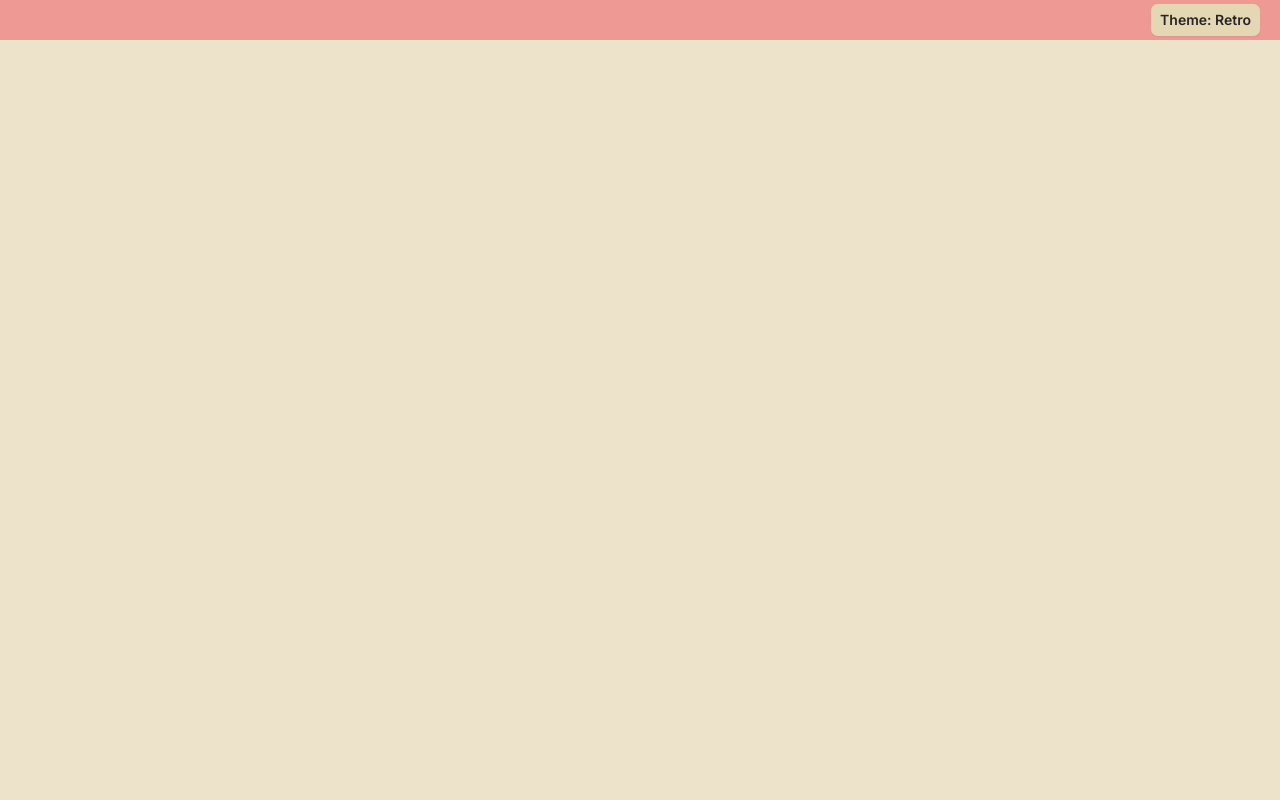
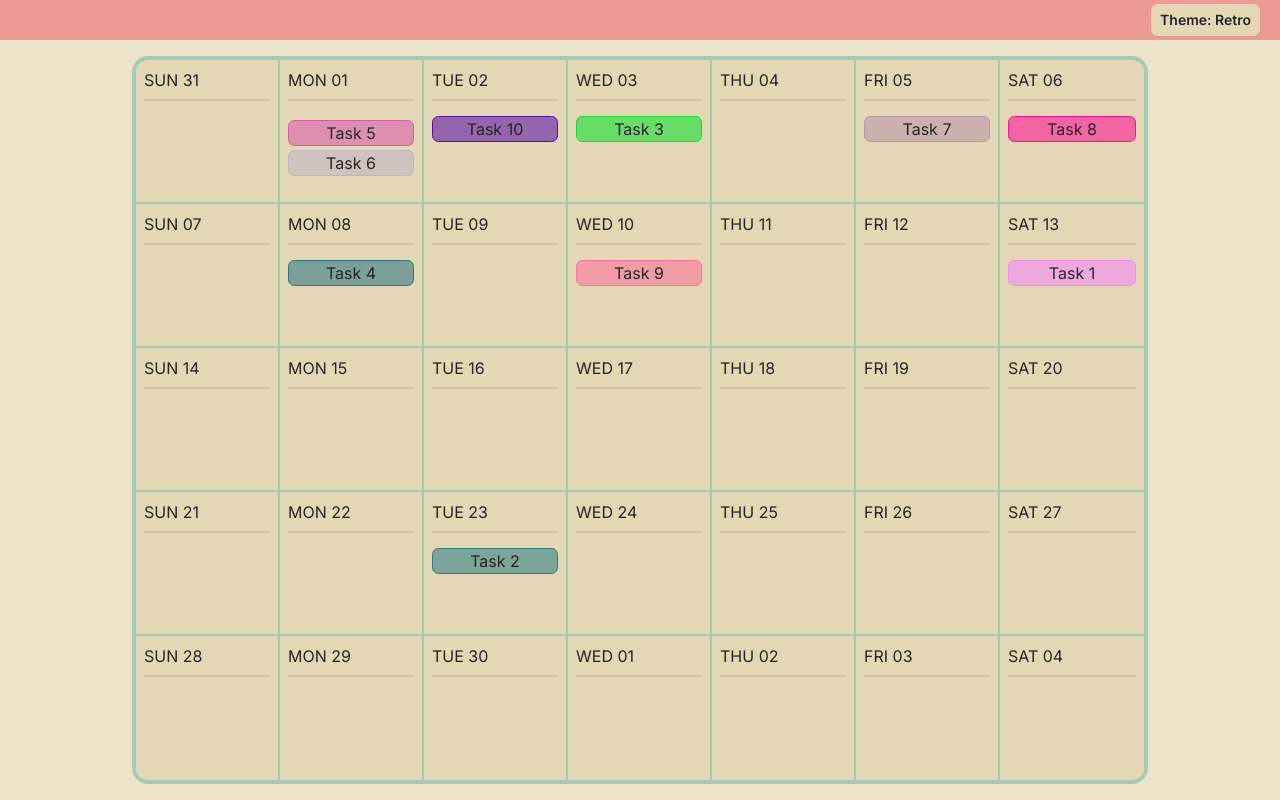
Before and after one commit to RentonMcIntyre/Aggregorian, a Next.js app: page / in a window 1280 px wide. Built offline with nearby package versions, Linux system fonts and the light colour scheme.

Commit message:
Implemented DnD on calendar

```diff
--- a/app/page.tsx
+++ b/app/page.tsx
@@ -1,5 +1,27 @@
 "use client";
 
+import Calendar, { CalendarTask } from "@/components/ui/calendar";
+import { faker } from "@faker-js/faker";
+import { endOfMonth, lastDayOfWeek, startOfMonth, startOfWeek } from "date-fns";
+
 export default function Home() {
-  return <main></main>;
+  const today = new Date();
+  const tasks: CalendarTask[] = new Array(10).fill(0).map((_, i) => {
+    return {
+      id: faker.string.uuid(),
+      title: `Task ${i + 1}`,
+      date: faker.date.between({
+        from: startOfWeek(startOfMonth(today)),
+        to: lastDayOfWeek(endOfMonth(today)),
+      }),
+      color: faker.color.rgb(),
+      description: faker.lorem.lines(1),
+    };
+  });
+
+  return (
+    <main className="flex h-full flex-col items-center justify-between p-4">
+      <Calendar tasks={tasks} />
+    </main>
+  );
 }
--- a/components/ui/calendar.tsx
+++ b/components/ui/calendar.tsx
@@ -1,4 +1,6 @@
-import { useState } from "react";
+"use client";
+
+import { useEffect, useState } from "react";
 import {
   startOfMonth,
   endOfMonth,
@@ -10,9 +12,16 @@ import {
   isSameDay,
 } from "date-fns";
 import { twMerge } from "tailwind-merge";
-import { faker } from "@faker-js/faker";
+import {
+  DndContext,
+  rectIntersection,
+  useDraggable,
+  useDroppable,
+} from "@dnd-kit/core";
+import { CSS } from "@dnd-kit/utilities";
 
 export interface CalendarTask {
+  id: string;
   title: string;
   date: Date;
   description?: string;
@@ -28,30 +37,74 @@ interface CalendarDateProps {
   tasks?: CalendarTask[];
 }
 
+const CalendarTask = (props: { task: CalendarTask }) => {
+  const { attributes, listeners, setNodeRef, transform } = useDraggable({
+    id: props.task.id,
+    data: {
+      date: props.task.date,
+    },
+  });
+  const style = transform
+    ? {
+        transform: CSS.Translate.toString(transform),
+        backgroundColor: props.task.color + "90",
+        border: `1px solid ${props.task.color}`,
+      }
+    : {
+        backgroundColor: props.task.color + "90",
+        border: `1px solid ${props.task.color}`,
+      };
+
+  return (
+    <div
+      key={props.task.title}
+      className="flex  justify-center items-center my-1 last:my-0 rounded-box w-full"
+      ref={setNodeRef}
+      {...listeners}
+      {...attributes}
+      style={style}
+    >
+      {props.task.title}
+    </div>
+  );
+};
+
 const CalendarDate = (props: CalendarDateProps) => {
+  const { isOver, setNodeRef } = useDroppable({
+    id: props.date.getTime(),
+    data: {
+      date: props.date,
+    },
+  });
+
+  const [tasks, setTasks] = useState<CalendarTask[]>([]);
+
+  useEffect(() => {
+    const filteredTasks = props.tasks?.filter((task) =>
+      isSameDay(task.date, props.date)
+    );
+    setTasks(filteredTasks || []);
+  }, [props.tasks, props.date]);
+
   let className = twMerge(
-    "p-2 border-secondary",
+    "p-2 border-secondary h-36 w-36",
     (props.index + 1) % props.cols === 0 ? "" : "border-r-2",
-    props.index >= props.rows * props.cols - props.cols ? "" : "border-b-2"
+    props.index >= props.rows * props.cols - props.cols ? "" : "border-b-2",
+    isOver ? "bg-primary text-primary-content" : ""
   );
+
   return (
-    <div className={className}>
+    <div ref={setNodeRef} className={className}>
       <span className="text-bold uppercase text-center">
         {format(props.date, "iii dd")}
       </span>
+      <div className="divider my-0"></div>
 
-      {props.tasks?.map((task) => (
-        <div
-          key={task.title}
-          className="flex  justify-center items-center my-1 last:my-0 rounded-box w-full"
-          style={{
-            backgroundColor: task.color + "90",
-            border: `1px solid ${task.color}`,
-          }}
-        >
-          {task.title}
+      <div id="tasks" className="pt-2">
+        {tasks
+          ?.filter((task) => isSameDay(task.date, props.date))
+          .map((task) => <CalendarTask key={task.id} task={task} />)}
       </div>
-      ))}
     </div>
   );
 };
@@ -68,37 +121,52 @@ const Calendar = (props: { tasks?: CalendarTask[] }) => {
       return addDays(defaultStartDate, i);
     });
 
+  let [tasks, setTasks] = useState<CalendarTask[]>(props.tasks || []);
   let [dates, setDates] = useState(defaultDates);
-
-  let [cols, setCols] = useState(7);
-
+  let cols = 7;
   let rows = Math.ceil(dates.length / cols);
 
   let className = twMerge(
-    "grid grid-cols-7 bg-base-100 border-secondary border-2 rounded-2xl text-primary-content",
-    `grid-rows-${rows}`
+    `grid grid-cols-7 bg-base-200 border-secondary border-4 rounded-2xl text-base-content`
   );
 
-  const tasksOnDate = (date: Date): CalendarTask[] | undefined => {
-    if (!props.tasks) return undefined;
-    return props.tasks.filter((task) => {
-      return isSameDay(task.date, date.toDateString());
-    });
+  const handleDragEnd = (event: any) => {
+    const { active, over } = event;
+    if (!over) return;
+
+    let taskCurrentDate = active.data.current?.date;
+    let overDate = over.data.current?.date;
+
+    if (!isSameDay(taskCurrentDate, overDate)) {
+      setTasks((tasks) =>
+        tasks.map((task) => {
+          if (task.id === active.id) {
+            return {
+              ...task,
+              date: overDate,
+            };
+          }
+          return task;
+        })
+      );
+    }
   };
 
   return (
+    <DndContext onDragEnd={handleDragEnd} collisionDetection={rectIntersection}>
       <div className={className}>
         {dates.map((date, i) => (
           <CalendarDate
-          key={date.getTime()}
+            key={i}
             date={date}
             rows={rows}
             cols={cols}
             index={i}
-          tasks={tasksOnDate(date)}
+            tasks={tasks}
           />
         ))}
       </div>
+    </DndContext>
   );
 };
 
--- a/components/ui/menu.tsx
+++ b/components/ui/menu.tsx
@@ -47,7 +47,7 @@ const MenuComponent = (props: MenuComponentProps) => {
               key={option.value}
               as="a"
               onClick={() => selectItem(option)}
-              className="hover:bg-primary hover:text-primary-foreground p-2"
+              className="hover:bg-primary hover:text-primary-content p-2 last:rounded-b-box first:rounded-t-box"
             >
               {option.label}
             </Menu.Item>
--- a/package.json
+++ b/package.json
@@ -11,6 +11,7 @@
     "build-storybook": "storybook build"
   },
   "dependencies": {
+    "@dnd-kit/core": "^6.1.0",
     "@faker-js/faker": "^8.4.1",
     "@headlessui/react": "^1.7.18",
     "class-variance-authority": "^0.7.0",
```
Also changed, not shown: 2 other files (tests, documents, lock files or other folders). Lines whose indentation alone changed are shown as unchanged.
